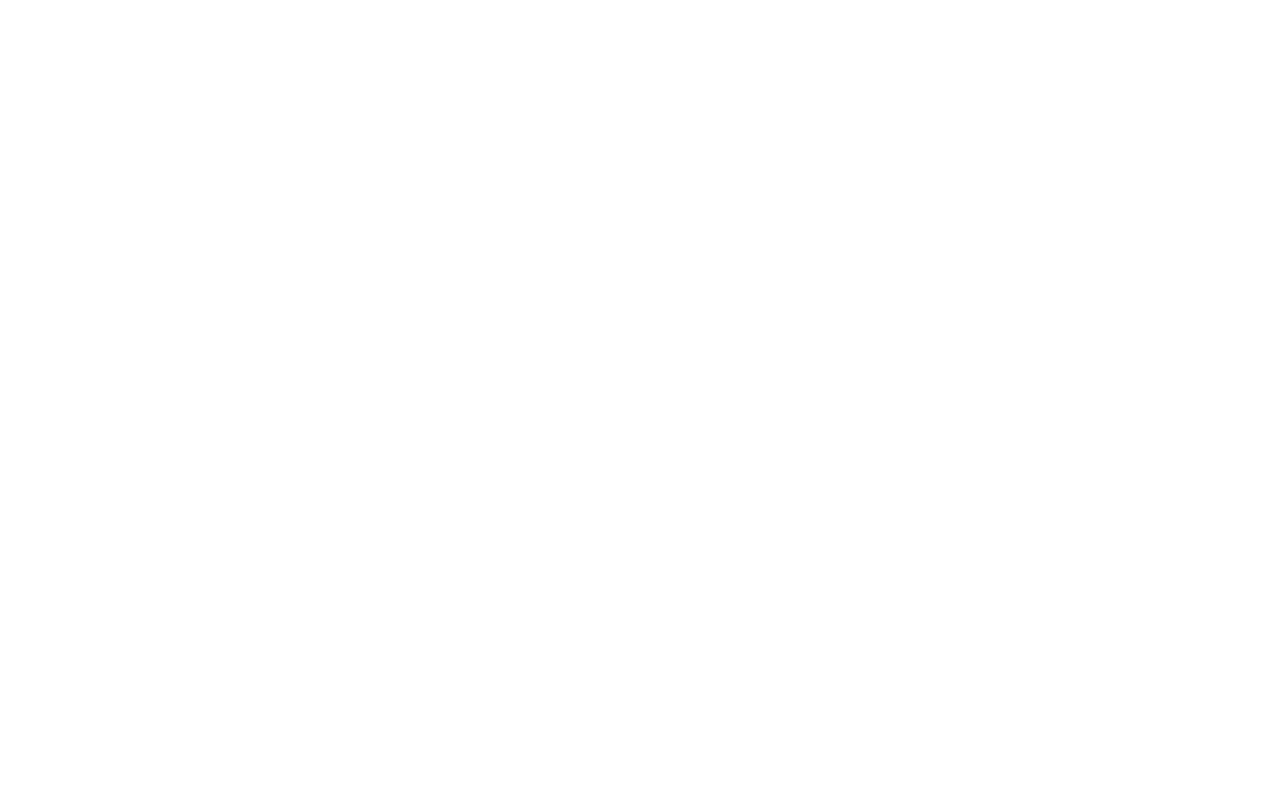
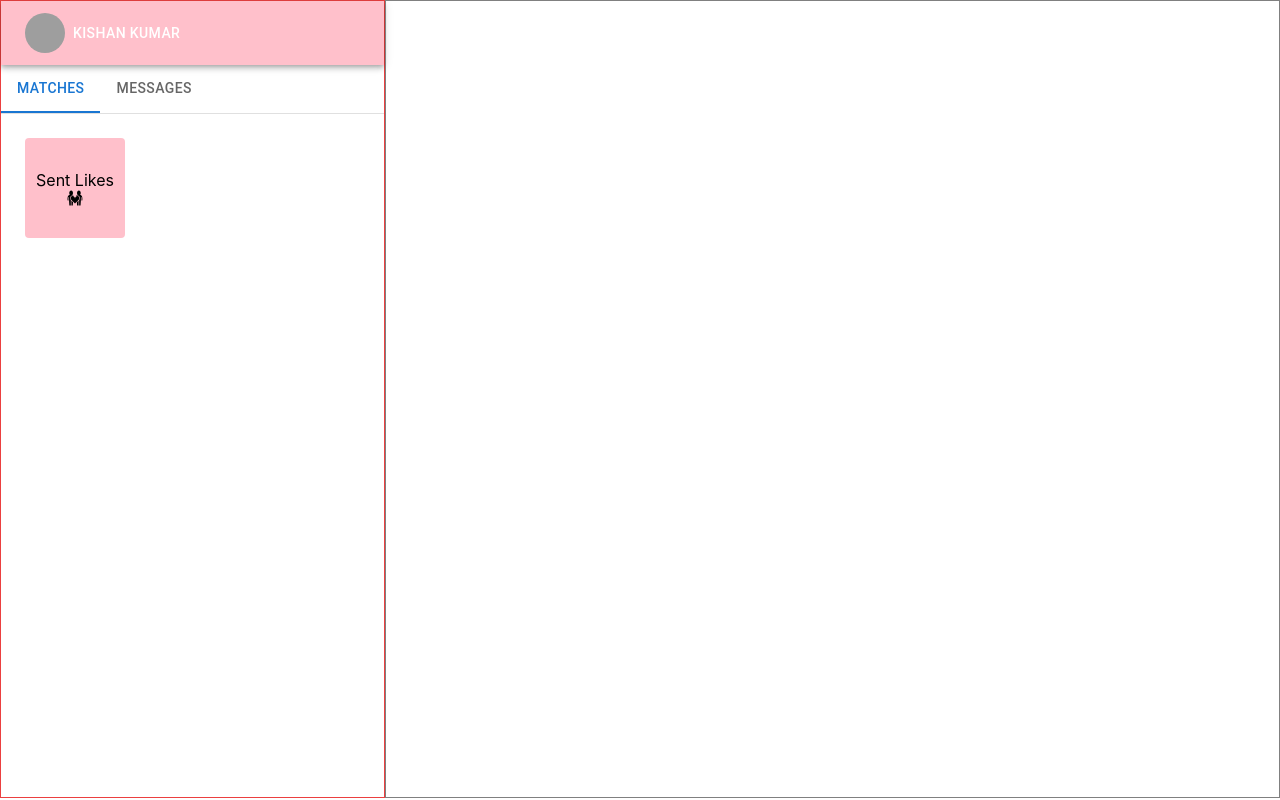
Before and after one commit to rajkishan7870/tinder-clone, a React (Create React App) app in the folder frontend/: page /suggestion in a window 1280 px wide. Before the commit this address had no page. Built offline with nearby package versions, Linux system fonts and the light colour scheme; grey boxes are pictures that could not be loaded.

Commit message:
suggestion page

```diff
--- a/frontend/src/App.js
+++ b/frontend/src/App.js
@@ -3,6 +3,7 @@
 import SignUp from './pages/signUp/signUp';
 import Login from './pages/login/login';
 import ProfilePage from './pages/profile/ProfilePage';
+import SuggestionPage from './pages/suggestion/SuggestionPage';
 
 function App() {
   return (
@@ -11,7 +12,8 @@
         <Route path='/' element={ <HomePage /> } />
         <Route path='/login' element={<Login />} />
         <Route path='/signUp' element={<SignUp />} />
-        <Route path= '/profile' element = {<ProfilePage/>} />
+        <Route path='/profile' element={<ProfilePage />} />
+        <Route path= '/suggestion' element = {<SuggestionPage/>} />
       </Routes>
     </div>
   );
--- /dev/null
+++ b/frontend/src/components/MainSuggestion/MainSuggestion.jsx
@@ -0,0 +1,10 @@
+import React from 'react'
+import style from "./MainSuggestion.module.css"
+
+export default function MainSuggestion() {
+  return (
+      <div className={style.parentDiv}>
+
+    </div>
+  )
+}
--- /dev/null
+++ b/frontend/src/components/MainSuggestion/MainSuggestion.module.css
@@ -0,0 +1,5 @@
+.parentDiv{
+    border: 1px solid grey;
+    width : 70%;
+    height: 99.5vh;
+}
--- /dev/null
+++ b/frontend/src/components/leftNav/LeftNav.jsx
@@ -0,0 +1,15 @@
+import React from 'react'
+import style from "./LeftNav.module.css"
+import LeftNavHeader from './leftNavHeader'
+import MultipleTab from './MultipleTab'
+
+export default function LeftNav() {
+  return (
+
+      <div className={style.parentDiv}>
+        <LeftNavHeader />
+        <MultipleTab/>
+      </div>
+
+  )
+}
--- /dev/null
+++ b/frontend/src/components/leftNav/LeftNav.module.css
@@ -0,0 +1,7 @@
+.parentDiv{
+    border: 1px solid rgb(235, 64, 64);
+    width: 30%;
+    height: 99.5vh;
+    display: flex;
+    flex-direction: column;
+}
--- /dev/null
+++ b/frontend/src/components/leftNav/MultipleTab.jsx
@@ -0,0 +1,60 @@
+import * as React from 'react';
+import PropTypes from 'prop-types';
+import Tabs from '@mui/material/Tabs';
+import Tab from '@mui/material/Tab';
+import Box from '@mui/material/Box';
+import SentLike from './SentLike';
+
+function CustomTabPanel(props) {
+  const { children, value, index, ...other } = props;
+
+  return (
+    <div
+      role="tabpanel"
+      hidden={value !== index}
+      id={`simple-tabpanel-${index}`}
+      aria-labelledby={`simple-tab-${index}`}
+      {...other}
+    >
+      {value === index && <Box sx={{ p: 3 }}>{children}</Box>}
+    </div>
+  );
+}
+
+CustomTabPanel.propTypes = {
+  children: PropTypes.node,
+  index: PropTypes.number.isRequired,
+  value: PropTypes.number.isRequired,
+};
+
+function a11yProps(index) {
+  return {
+    id: `simple-tab-${index}`,
+    'aria-controls': `simple-tabpanel-${index}`,
+  };
+}
+
+export default function MultipleTab() {
+  const [value, setValue] = React.useState(0);
+
+  const handleChange = (event, newValue) => {
+    setValue(newValue);
+  };
+
+  return (
+    <Box sx={{ width: '100%' }}>
+      <Box sx={{ borderBottom: 1, borderColor: 'divider' }}>
+        <Tabs value={value} onChange={handleChange} aria-label="basic tabs example">
+          <Tab label="Matches" {...a11yProps(0)} />
+          <Tab label="Messages" {...a11yProps(1)} />
+        </Tabs>
+      </Box>
+      <CustomTabPanel value={value} index={0}>
+        <SentLike/>
+      </CustomTabPanel>
+      <CustomTabPanel value={value} index={1}>
+        Item Two
+      </CustomTabPanel>
+    </Box>
+  );
+}
--- /dev/null
+++ b/frontend/src/components/leftNav/SentLike.jsx
@@ -0,0 +1,37 @@
+import * as React from "react";
+import { Box, ThemeProvider } from "@mui/material";
+import { GiLovers } from "react-icons/gi";
+
+export default function SentLike() {
+  return (
+    <ThemeProvider
+      theme={{
+        palette: {
+          primary: {
+            main: "pink",
+            dark: "grey",
+          },
+        },
+      }}
+    >
+      <Box
+        sx={{
+          width: 100,
+          height: 100,
+          borderRadius: 1,
+          display: "flex",
+          flexDirection: "column",
+          alignItems: "center",
+          justifyContent: "center",
+          bgcolor: "primary.main",
+          "&:hover": {
+            bgcolor: "primary.dark",
+          },
+        }}
+      >
+        Sent Likes
+        <GiLovers />
+      </Box>
+    </ThemeProvider>
+  );
+}
--- /dev/null
+++ b/frontend/src/components/leftNav/leftNavHeader.jsx
@@ -0,0 +1,98 @@
+import * as React from "react";
+import AppBar from "@mui/material/AppBar";
+import Box from "@mui/material/Box";
+import Toolbar from "@mui/material/Toolbar";
+import IconButton from "@mui/material/IconButton";
+import Typography from "@mui/material/Typography";
+import Menu from "@mui/material/Menu";
+import MenuIcon from "@mui/icons-material/Menu";
+import Container from "@mui/material/Container";
+import Avatar from "@mui/material/Avatar";
+import Tooltip from "@mui/material/Tooltip";
+import MenuItem from "@mui/material/MenuItem";
+import AdbIcon from "@mui/icons-material/Adb";
+import { Button } from "@mui/material";
+
+const settings = ["Profile", "Account", "Dashboard", "Logout"];
+
+function LeftNavHeader() {
+  const [anchorElNav, setAnchorElNav] = React.useState(null);
+  const [anchorElUser, setAnchorElUser] = React.useState(null);
+
+  const handleOpenNavMenu = (event) => {
+    setAnchorElNav(event.currentTarget);
+  };
+  const handleOpenUserMenu = (event) => {
+    setAnchorElUser(event.currentTarget);
+  };
+
+  const handleCloseNavMenu = () => {
+    setAnchorElNav(null);
+  };
+
+  const handleCloseUserMenu = () => {
+    setAnchorElUser(null);
+  };
+
+  return (
+    <AppBar position="static" sx={{backgroundColor: "pink"}}>
+      <Container maxWidth="xl">
+        <Toolbar disableGutters>
+          <Box sx={{ flexGrow: 1, display: { xs: "flex", md: "none" } }}>
+            <IconButton
+              size="large"
+              aria-label="account of current user"
+              aria-controls="menu-appbar"
+              aria-haspopup="true"
+              onClick={handleOpenNavMenu}
+              color="inherit"
+            >
+              <MenuIcon />
+            </IconButton>
+          </Box>
+          <AdbIcon sx={{ display: { xs: "flex", md: "none" }, mr: 1 }} />
+
+          <Box sx={{ flexGrow: 0 }}>
+            <Tooltip title="Open settings">
+              <IconButton onClick={handleOpenUserMenu} sx={{ p: 0 }}>
+                <Avatar alt="Kishan Kumar" src="/static/images/avatar/2.jpg" />
+              </IconButton>
+            </Tooltip>
+            <Menu
+              sx={{ mt: "45px" }}
+              id="menu-appbar"
+              anchorEl={anchorElUser}
+              anchorOrigin={{
+                vertical: "top",
+                horizontal: "right",
+              }}
+              keepMounted
+              transformOrigin={{
+                vertical: "top",
+                horizontal: "right",
+              }}
+              open={Boolean(anchorElUser)}
+              onClose={handleCloseUserMenu}
+            >
+              {settings.map((setting) => (
+                <MenuItem key={setting} onClick={handleCloseUserMenu}>
+                  <Typography textAlign="center">{setting}</Typography>
+                </MenuItem>
+              ))}
+            </Menu>
+          </Box>
+          <Button
+            sx={{
+              color: "white",
+              leftMargin: "20px",
+            }}
+          >
+            {" "}
+            Kishan Kumar
+          </Button>
+        </Toolbar>
+      </Container>
+    </AppBar>
+  );
+}
+export default LeftNavHeader;
--- /dev/null
+++ b/frontend/src/pages/suggestion/SuggestionPage.jsx
@@ -0,0 +1,13 @@
+import React from 'react'
+import style from "./SuggestionPage.module.css"
+import LeftNav from '../../components/leftNav/LeftNav'
+import MainSuggestion from '../../components/MainSuggestion/MainSuggestion'
+
+export default function SuggestionPage() {
+  return (
+      <div className={style.parentDiv}>
+          <LeftNav />
+        <MainSuggestion/>
+    </div>
+  )
+}
--- /dev/null
+++ b/frontend/src/pages/suggestion/SuggestionPage.module.css
@@ -0,0 +1,4 @@
+.parentDiv{
+    display: flex;
+    flex-direction: row;
+}
```
